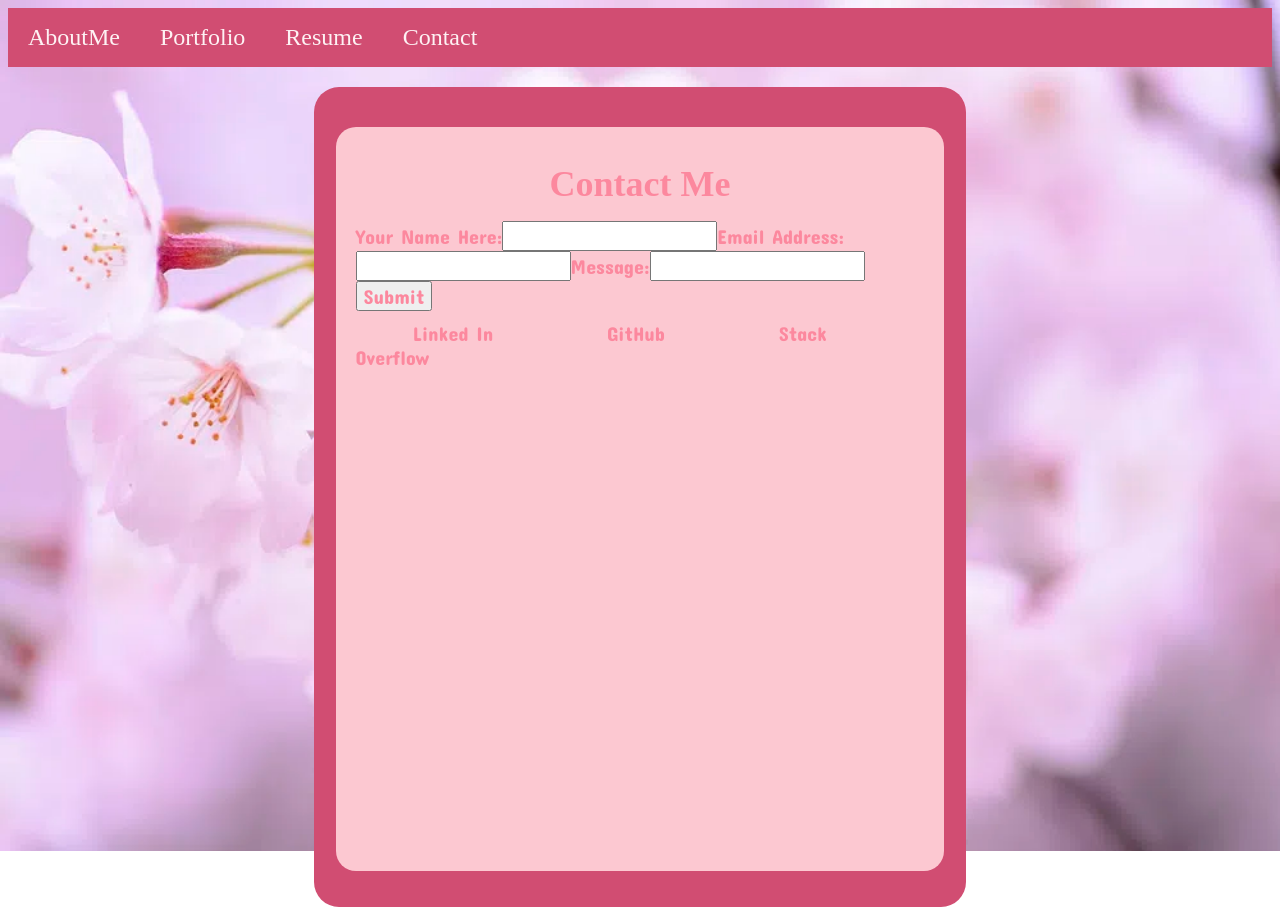
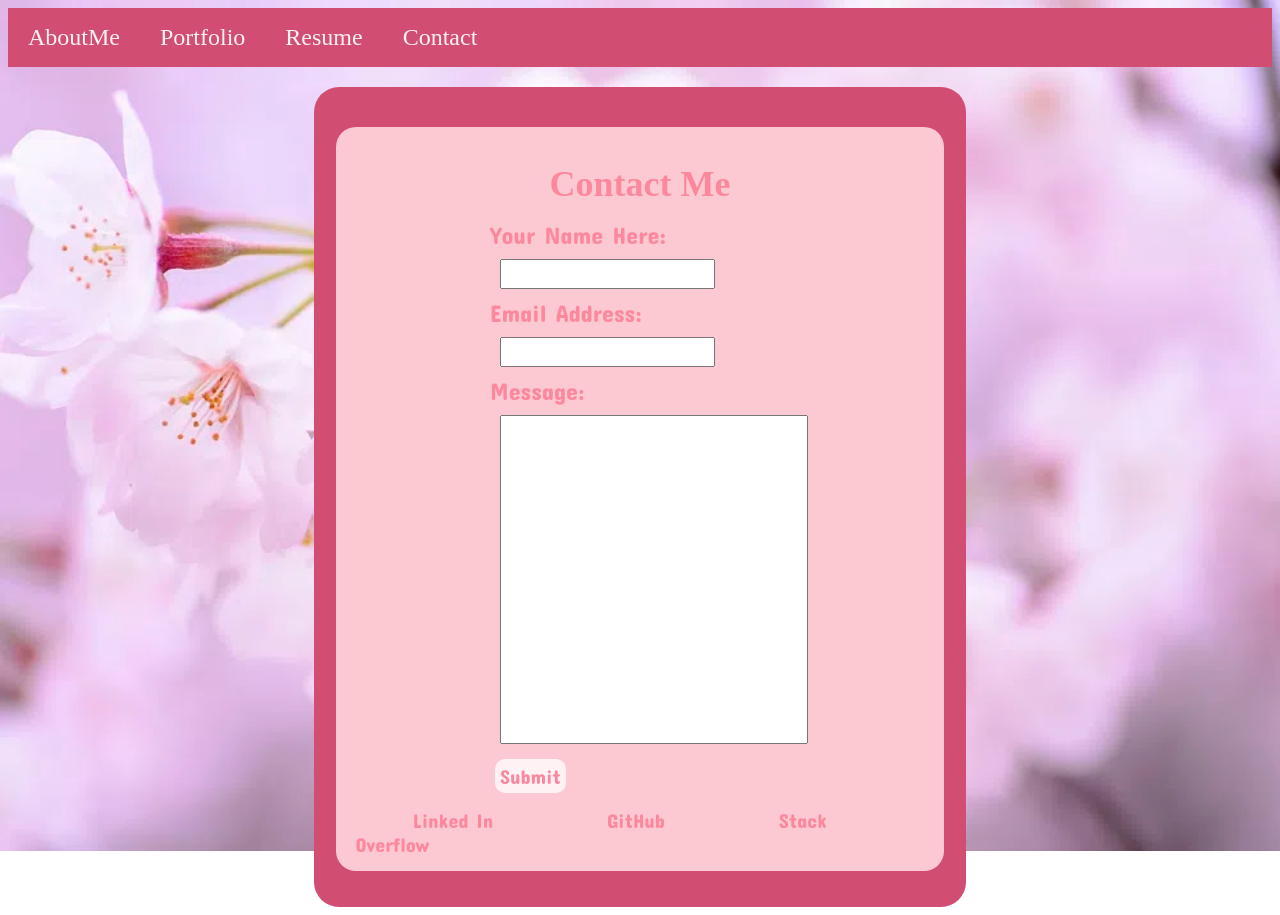
Before and after one commit to AWinterCoding/REACT-Porfolio, a React (Create React App) app in the folder react-portfolio/: page /contact in a window 1280 px wide. Built offline with nearby package versions, Linux system fonts and the light colour scheme; a web font is replaced by a local one.

Commit message:
added dynamic card generator

```diff
--- a/react-portfolio/src/App.css
+++ b/react-portfolio/src/App.css
@@ -110,3 +110,67 @@ footer a:hover{
 #bottom{
     margin-bottom: 80px;
 }
+.contact{
+    width: 300px;
+    margin: auto;
+}
+.contact label{
+    font-size: 24px;
+}
+.contact input{
+    margin: 10px;
+}
+#message{
+    width: 300px;
+    padding-bottom: 300px;
+}
+#submit{
+    margin-top: 15px;
+    background-color: #FEF2F4;
+    border-style: none;
+    border-radius: 10px;
+    padding: 5px;
+    margin: 5px;
+}
+#submit:hover{
+    cursor: pointer;
+        color: #FEF2F4;
+        background-color: #fc889e;
+        box-shadow: 0 5px 15px rgba(196, 119, 141, 0.4);
+}
+/* yoinked this from here: https://stackoverflow.com/questions/38377062/how-to-make-html-button-look-pressed-in-using-css
+However I do know what the code below does, just the exact values are hard to pin down */
+#submit:active {
+    background: #e5e5e5;
+    -webkit-box-shadow: inset 0px 0px 5px #c1c1c1;
+       -moz-box-shadow: inset 0px 0px 5px #c1c1c1;
+            box-shadow: inset 0px 0px 5px #c1c1c1;
+     outline: none;
+  }
+  .card{
+    text-align: center;
+    width: 300px;
+    margin: auto;
+    border-radius: 20px;
+    border-style: double;
+    border-width: 15px;
+    background-color: #FCC8D1;
+    height: 400px;
+
+  }
+  .cardAnchor{
+    margin: auto;
+    width: 200px;
+    text-align: center;
+  }
+  .cardList{
+    width: 200px;
+    margin: auto;
+  }
+  .cardAnchor a{
+    background-color: #FCC8D1;
+  }
+  .cardAnchor a:hover{
+    background-color: #FCC8D1;
+    color: #fc889e;
+  }
--- a/react-portfolio/src/App.js
+++ b/react-portfolio/src/App.js
@@ -5,6 +5,7 @@ import Resume from './components/pages/Resume';
 import Contact from './components/pages/Contact';
 import {BrowserRouter, Routes, Route} from 'react-router-dom';
 import './App.css';
+import projects from './components/fragments/Projects';
 
 
 function App() {
--- a/react-portfolio/src/components/fragments/ProjectCard.js
+++ b/react-portfolio/src/components/fragments/ProjectCard.js
@@ -0,0 +1,27 @@
+import React from "react";
+
+export default function ReturnCards({projects}){
+    return(
+        <div className="Card Holder">
+        {projects.map((project) => (
+          <div className="card">
+            <br></br>
+            <h3>{`${project.ProjectName}`}</h3>
+            <ul className="cardList">
+            <li className="cardAnchor">
+            <a href={project.GitHub}>GitHub</a>
+            </li>
+            <br></br>
+            <li className="cardAnchor">
+            <a href={project.VideoLink}>Video Link</a>
+            </li>
+            <br></br>
+            <li className="cardAnchor">
+            <a href={project.DeployedApplication}>Deployed Application</a>
+            </li>
+            </ul>
+          </div>
+        ))}
+            </div>
+        );
+}
--- /dev/null
+++ b/react-portfolio/src/components/fragments/Projects.js
@@ -0,0 +1,13 @@
+const projects = [
+    {ProjectName: "Project1",
+         GitHub: "GitHubLink1",
+          VideoLink: "VideoLink",
+           DeployedApplication: "DeployedApplication1"
+        },
+    {ProjectName: "Project2",
+    GitHub: "GitHubLink2",
+VideoLink: "VideoLink2",
+DeployedApplication: "DeployedApplication2"}
+];
+
+export default projects;
--- a/react-portfolio/src/components/pages/Contact.js
+++ b/react-portfolio/src/components/pages/Contact.js
@@ -9,15 +9,21 @@ function Contact() {
         <div className="container">
         <section>
             <h2>Contact Me</h2>
+            <div className="contact">
             <form>
-                <label>Your Name Here:</label>
-                <input type="text"></input>
-                <label>Email Address:</label>
-                <input type="text"></input>
-                <label>Message:</label>
-                <input type="text"></input>
-                <button type="submit">Submit</button>
+                <label>Your Name Here: </label>
+                <input required="true" type="text"></input>
+                <br></br>
+                <label>Email Address: </label>
+                <input required="true" type="text"></input>
+                <br></br>
+                <label>Message: </label>
+                <br></br>
+                <input id="message" type="text"></input>
+                <br></br>
+                <button id="submit" type="submit">Submit</button>
             </form>
+            </div>
         </section>
         <Footer/>
         </div>
--- a/react-portfolio/src/components/pages/Portfolio.js
+++ b/react-portfolio/src/components/pages/Portfolio.js
@@ -1,6 +1,8 @@
 import React from "react";
 import NavigationBar from "../fragments/NavigationBar";
 import Footer from "../fragments/Footer";
+import Cards from "../fragments/ProjectCard";
+import projects from "../fragments/Projects";
 
 function Portfolio() {
     return (<div>
@@ -8,6 +10,7 @@ function Portfolio() {
         <div className="background">
         <div className="container">
         <h2>Portfolio</h2>
+        <Cards projects={projects}/>
         <Footer/>
         </div>
         </div>
```
